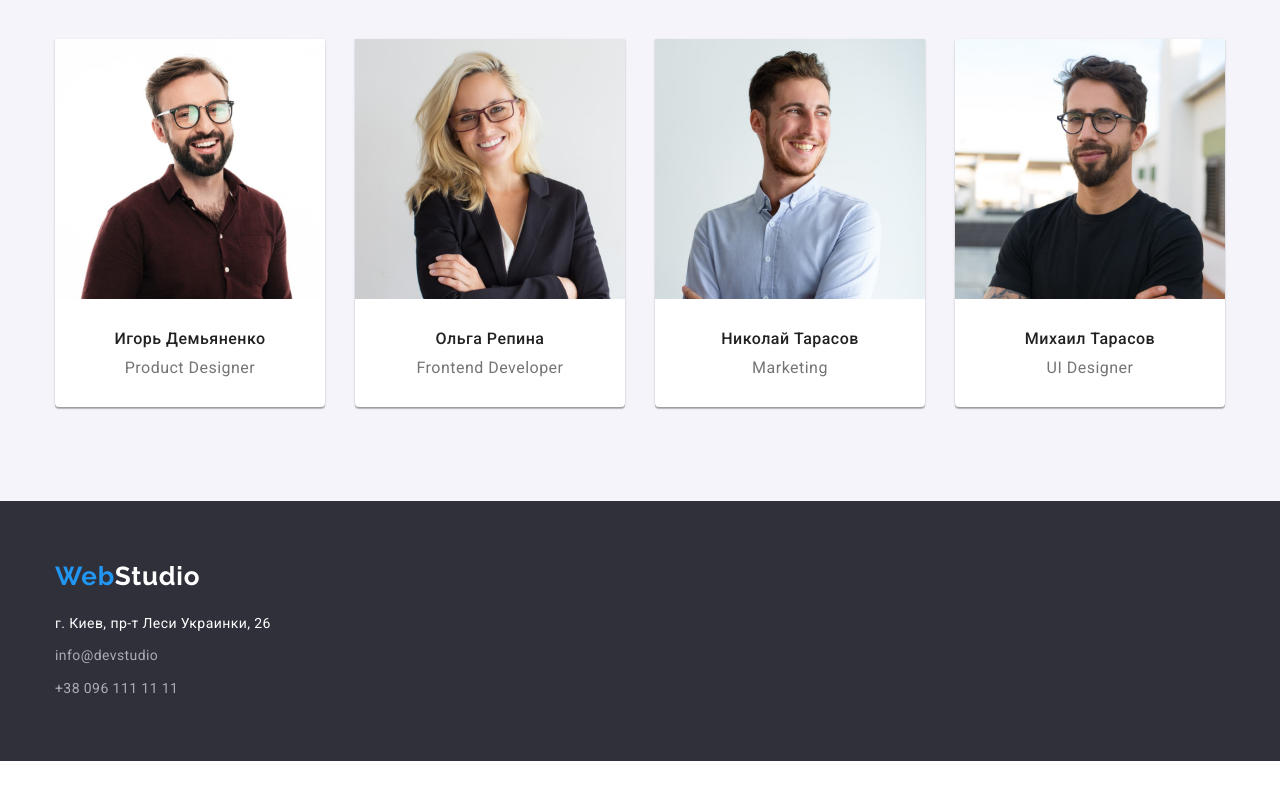
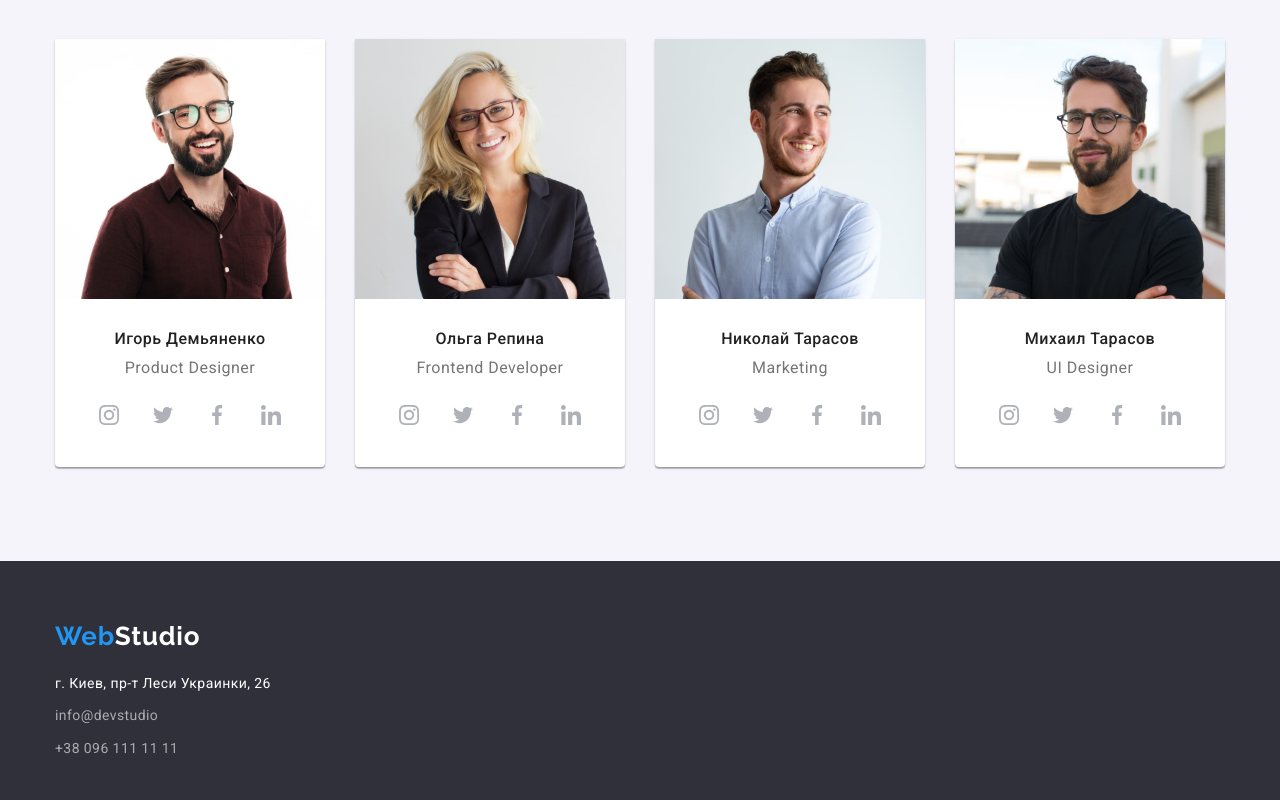
Before and after one commit to YevhenAlekseenko/goit-markup-hw-04, a plain HTML site: page index.html in a window 1280 px wide. Shown: the part 1580-2380 px from the top of the page. Before the commit the page ends 2341 px from the top, so only its background shows below. Drawn offline with nearby package versions, Linux system fonts and the light colour scheme.

Commit message:
Добавляет иконки и фон hero

```diff
--- a/css/styles.css
+++ b/css/styles.css
@@ -161,6 +161,11 @@ a {
 
 .hero {
   background-color: #2f303a;
+  background-image: linear-gradient(rgba(47, 48, 58, 0.4), rgba(47, 48, 58, 0.4)),
+    url(../images/hero-bg.jpg);
+  background-repeat: no-repeat;
+  background-position: center;
+  background-size: cover;
 
   text-align: center;
   padding-top: 200px;
@@ -299,6 +304,36 @@ a {
   font-size: 16px;
   line-height: 1.19;
   letter-spacing: 0.03em;
+  margin-bottom: 16px;
+}
+
+.team-socials-list {
+  display: flex;
+  justify-content: center;
+}
+
+.team-socials-link {
+  width: 44px;
+  height: 44px;
+  background-color: var(--primary-white-color);
+  border-radius: 50%;
+  display: flex;
+  align-items: center;
+  justify-content: center;
+  color: rgba(175, 177, 184, 1);
+}
+
+.team-social-icon {
+  fill: currentColor;
+}
+
+.team-socials-link:hover {
+  background-color: var(--accent-color);
+  color: var(--primary-white-color);
+}
+
+.team-socials-item + .team-socials-item {
+  margin-left: 10px;
 }
 
 /* Button */
--- a/index.html
+++ b/index.html
@@ -114,6 +114,30 @@
               <div class="team-item-content">
                 <h3 class="team-title">Игорь Демьяненко</h3>
                 <p class="team-caption" lang="en">Product Designer</p>
+                <ul class="team-socials-list">
+                  <li class="team-socials-item">
+                    <a href="" class="team-socials-link">
+                      <svg class="team-social-icon" width="20" height="20">
+                        <use href="images/icons.svg#icon-instagram"></use>
+                      </svg>
+                    </a>
+                  </li>
+                  <li class="team-socials-item">
+                    <a href="" class="team-socials-link"><svg class="team-social-icon" width="20" height="20">
+                        <use href="images/icons.svg#icon-twitter"></use>
+                      </svg></a>
+                  </li>
+                  <li class="team-socials-item">
+                    <a href="" class="team-socials-link"><svg class="team-social-icon" width="20" height="20">
+                        <use href="images/icons.svg#icon-facebook"></use>
+                      </svg></a>
+                  </li>
+                  <li class="team-socials-item">
+                    <a href="" class="team-socials-link"><svg class="team-social-icon" width="20" height="20">
+                        <use href="images/icons.svg#icon-linkedin"></use>
+                      </svg></a>
+                  </li>
+                </ul>
               </div>
             </li>
             <li class="team-item">
@@ -121,6 +145,30 @@
               <div class="team-item-content">
                 <h3 class="team-title">Ольга Репина</h3>
                 <p class="team-caption" lang="en">Frontend Developer</p>
+                <ul class="team-socials-list">
+                  <li class="team-socials-item">
+                    <a href="" class="team-socials-link">
+                      <svg class="team-social-icon" width="20" height="20">
+                        <use href="images/icons.svg#icon-instagram"></use>
+                      </svg>
+                    </a>
+                  </li>
+                  <li class="team-socials-item">
+                    <a href="" class="team-socials-link"><svg class="team-social-icon" width="20" height="20">
+                        <use href="images/icons.svg#icon-twitter"></use>
+                      </svg></a>
+                  </li>
+                  <li class="team-socials-item">
+                    <a href="" class="team-socials-link"><svg class="team-social-icon" width="20" height="20">
+                        <use href="images/icons.svg#icon-facebook"></use>
+                      </svg></a>
+                  </li>
+                  <li class="team-socials-item">
+                    <a href="" class="team-socials-link"><svg class="team-social-icon" width="20" height="20">
+                        <use href="images/icons.svg#icon-linkedin"></use>
+                      </svg></a>
+                  </li>
+                </ul>
               </div>
             </li>
             <li class="team-item">
@@ -128,6 +176,30 @@
               <div class="team-item-content">
                 <h3 class="team-title">Николай Тарасов</h3>
                 <p class="team-caption" lang="en">Marketing</p>
+                <ul class="team-socials-list">
+                  <li class="team-socials-item">
+                    <a href="" class="team-socials-link">
+                      <svg class="team-social-icon" width="20" height="20">
+                        <use href="images/icons.svg#icon-instagram"></use>
+                      </svg>
+                    </a>
+                  </li>
+                  <li class="team-socials-item">
+                    <a href="" class="team-socials-link"><svg class="team-social-icon" width="20" height="20">
+                        <use href="images/icons.svg#icon-twitter"></use>
+                      </svg></a>
+                  </li>
+                  <li class="team-socials-item">
+                    <a href="" class="team-socials-link"><svg class="team-social-icon" width="20" height="20">
+                        <use href="images/icons.svg#icon-facebook"></use>
+                      </svg></a>
+                  </li>
+                  <li class="team-socials-item">
+                    <a href="" class="team-socials-link"><svg class="team-social-icon" width="20" height="20">
+                        <use href="images/icons.svg#icon-linkedin"></use>
+                      </svg></a>
+                  </li>
+                </ul>
               </div>
             </li>
             <li class="team-item">
@@ -135,6 +207,30 @@
               <div class="team-item-content">
                 <h3 class="team-title">Михаил Тарасов</h3>
                 <p class="team-caption" lang="en">UI Designer</p>
+                <ul class="team-socials-list">
+                  <li class="team-socials-item">
+                    <a href="" class="team-socials-link">
+                      <svg class="team-social-icon" width="20" height="20">
+                        <use href="images/icons.svg#icon-instagram"></use>
+                      </svg>
+                    </a>
+                  </li>
+                  <li class="team-socials-item">
+                    <a href="" class="team-socials-link"><svg class="team-social-icon" width="20" height="20">
+                        <use href="images/icons.svg#icon-twitter"></use>
+                      </svg></a>
+                  </li>
+                  <li class="team-socials-item">
+                    <a href="" class="team-socials-link"><svg class="team-social-icon" width="20" height="20">
+                        <use href="images/icons.svg#icon-facebook"></use>
+                      </svg></a>
+                  </li>
+                  <li class="team-socials-item">
+                    <a href="" class="team-socials-link"><svg class="team-social-icon" width="20" height="20">
+                        <use href="images/icons.svg#icon-linkedin"></use>
+                      </svg></a>
+                  </li>
+                </ul>
               </div>
             </li>
           </ul>
```
Also changed, not shown: portfolio.html (+0 -1 lines), images/hero-bg.jpg (added), images/icons.svg (added).
